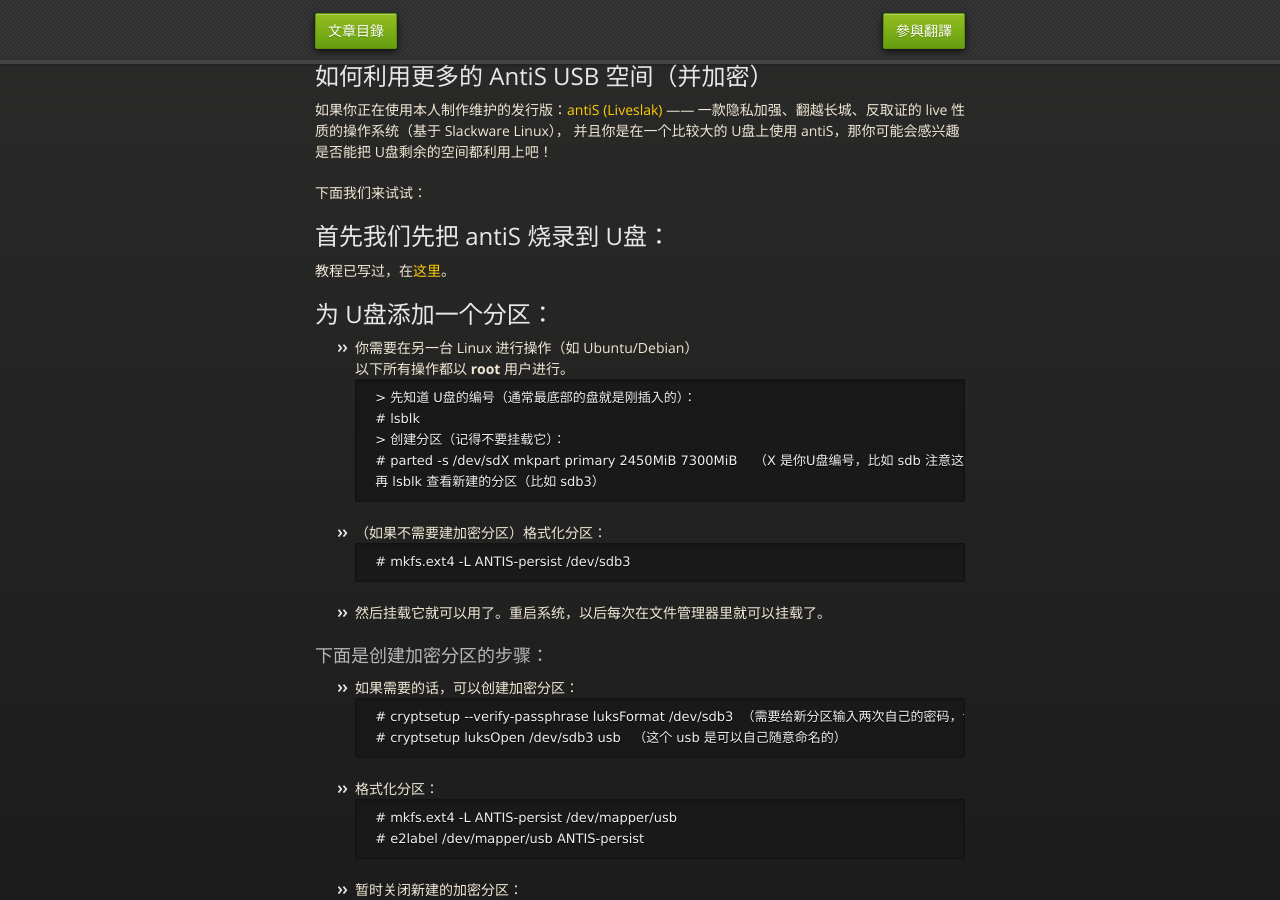
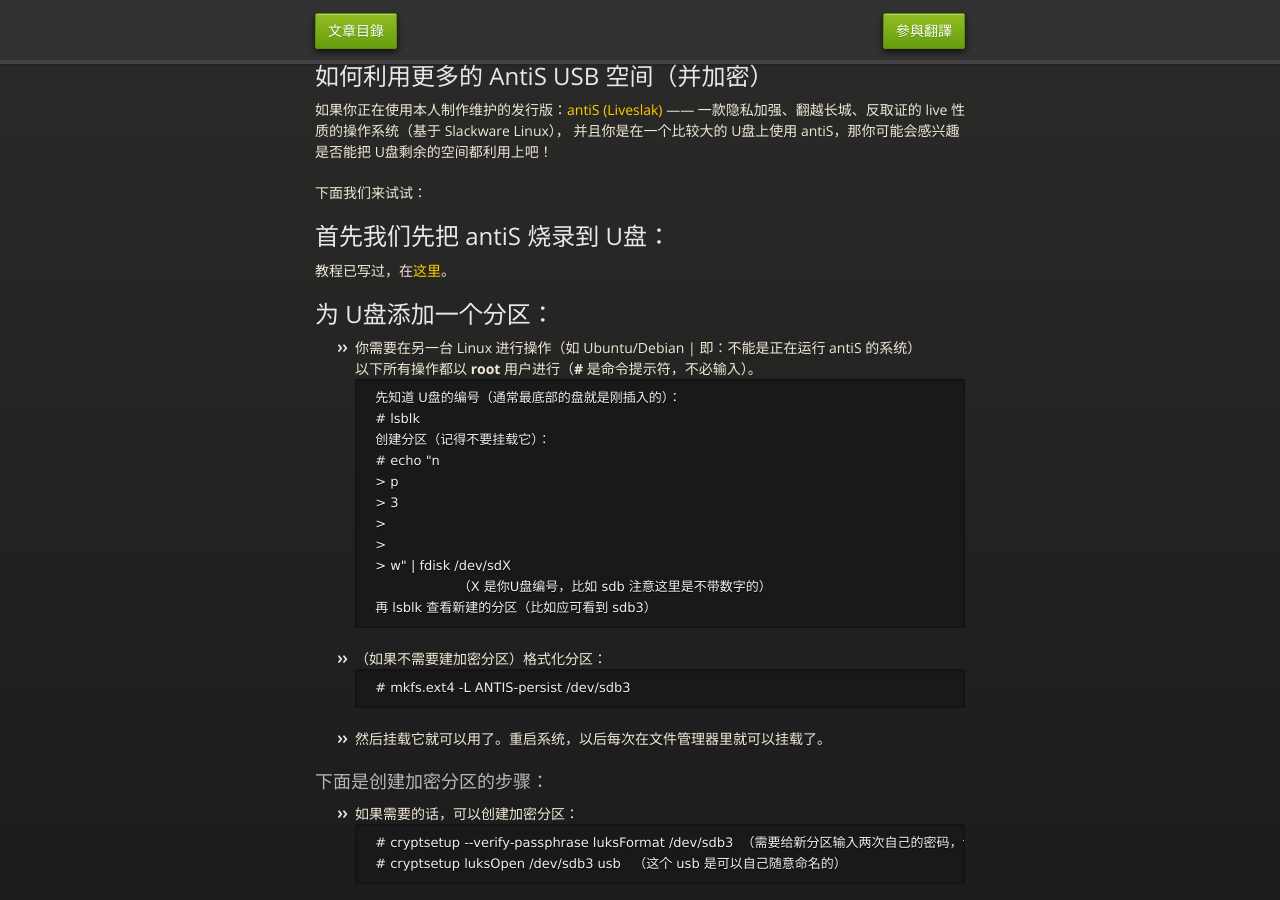
Before and after one commit to mdrights/os-observe, a Jekyll site: the page built from _posts/2020-07-02-make-use-of-space-antis-live-usb.md, in a window 1280 px wide and 900 px high. Built offline with Jekyll 4.4.1, drawn with Linux system fonts in a browser that asks for light colours.

Commit message:
update: _posts/2020-07-02-make-use-of-space-antis-live-usb.md

````diff
--- a/_posts/2020-07-02-make-use-of-space-antis-live-usb.md
+++ b/_posts/2020-07-02-make-use-of-space-antis-live-usb.md
@@ -18,14 +18,20 @@
 
 ## 为 U盘添加一个分区：
 
-- 你需要在另一台 Linux 进行操作（如 Ubuntu/Debian）
-	**以下所有操作都以 root 用户进行。**
+- 你需要在另一台 Linux 进行操作（如 Ubuntu/Debian | 即：不能是正在运行 antiS 的系统）
+	**以下所有操作都以 root 用户进行（# 是命令提示符，不必输入）。**
 ```
-   > 先知道 U盘的编号（通常最底部的盘就是刚插入的）：
+   先知道 U盘的编号（通常最底部的盘就是刚插入的）：
    # lsblk
-   > 创建分区（记得不要挂载它）：
-   # parted -s /dev/sdX mkpart primary 2450MiB 7300MiB    （X 是你U盘编号，比如 sdb 注意这里是不带数字的）
-   再 lsblk 查看新建的分区（比如 sdb3）
+   创建分区（记得不要挂载它）：
+   # echo "n
+   > p
+   > 3
+   >
+   >
+   > w" | fdisk /dev/sdX
+                       （X 是你U盘编号，比如 sdb 注意这里是不带数字的）
+   再 lsblk 查看新建的分区（比如应可看到 sdb3）
 ```
 
 - （如果不需要建加密分区）格式化分区：
````
